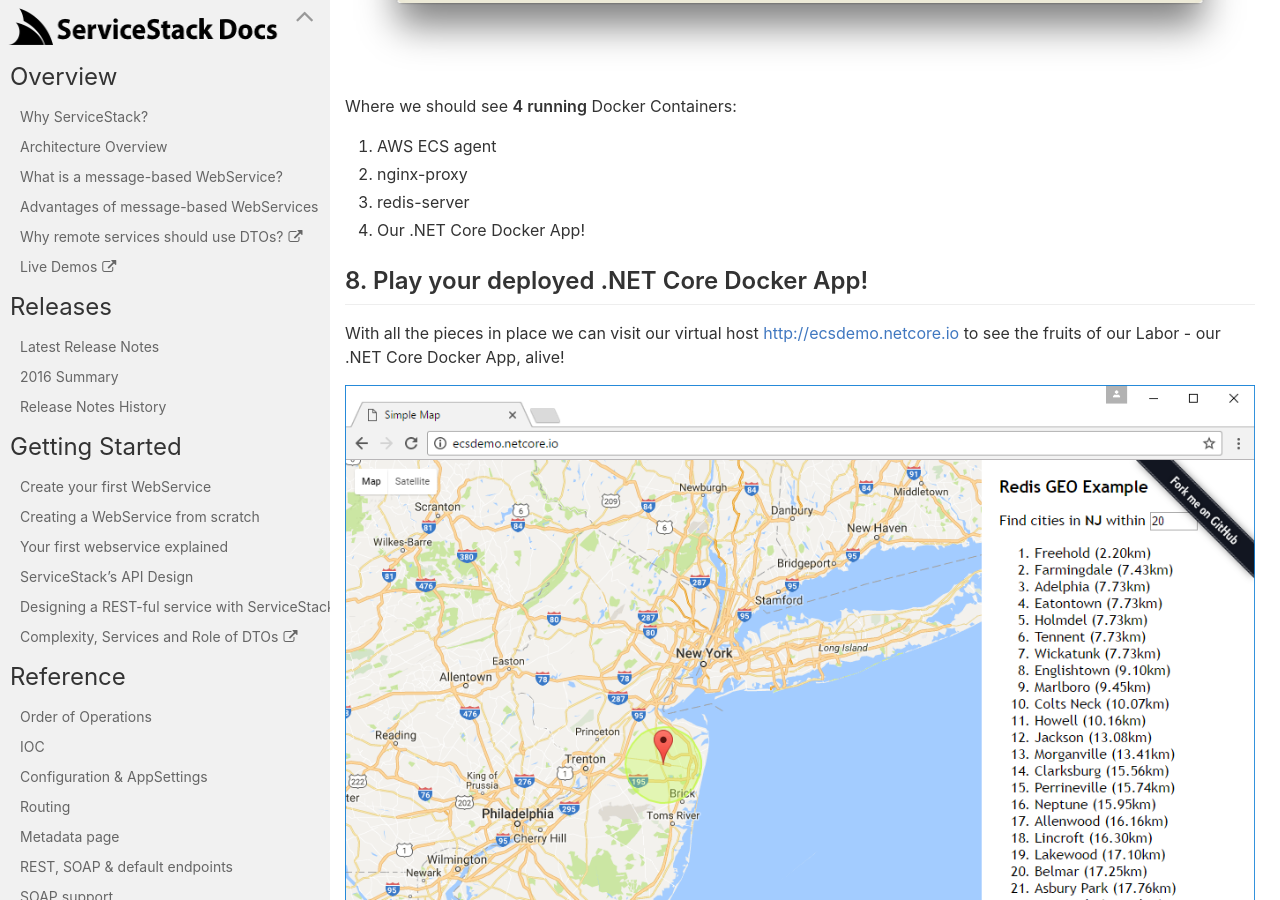
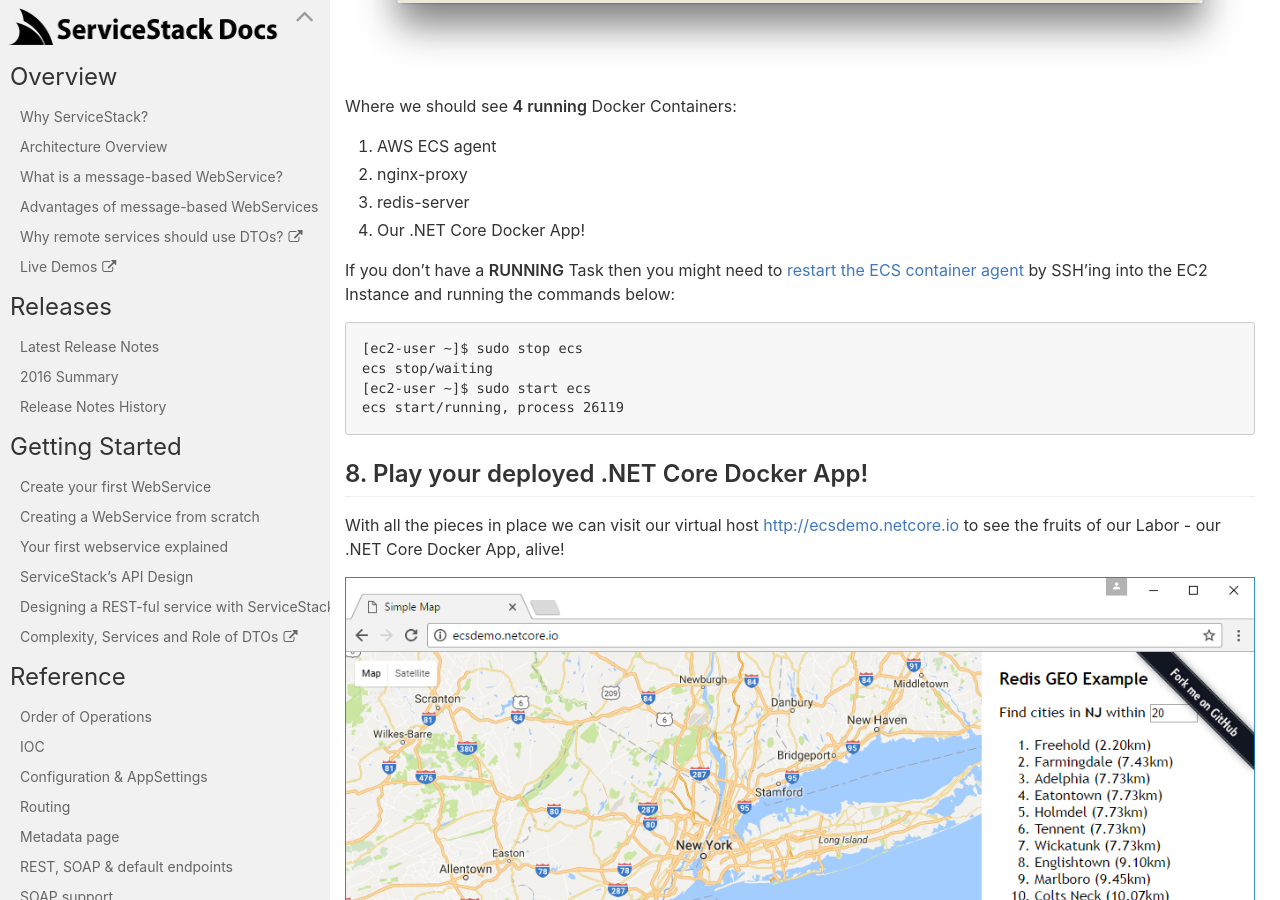
Before and after one commit to timker/docs, a Jekyll site: the page built from docs/_documentation/Deploy-NET-Core-to-AWS-ECS.md, in a window 1280 px wide and 900 px high, scrolled down 36691 px. Built offline with Jekyll 4.4.1, drawn with Linux system fonts in a browser that asks for light colours; nearby versions of some CDN libraries.

Commit message:
Added troubleshooting for ECS container agent

````diff
--- a/docs/_documentation/Deploy-NET-Core-to-AWS-ECS.md
+++ b/docs/_documentation/Deploy-NET-Core-to-AWS-ECS.md
@@ -484,6 +484,15 @@
  3. redis-server
  4. Our .NET Core Docker App!
 
+If you don't have a **RUNNING** Task then you might need to [restart the ECS container agent](http://docs.aws.amazon.com/AmazonECS/latest/developerguide/troubleshooting.html) by SSH'ing into the EC2 Instance and running the commands below:
+
+```
+[ec2-user ~]$ sudo stop ecs
+ecs stop/waiting
+[ec2-user ~]$ sudo start ecs
+ecs start/running, process 26119
+```
+
 ## 8. Play your deployed .NET Core Docker App!
 
 With all the pieces in place we can visit our virtual host [http://ecsdemo.netcore.io](http://ecsdemo.netcore.io)
````
